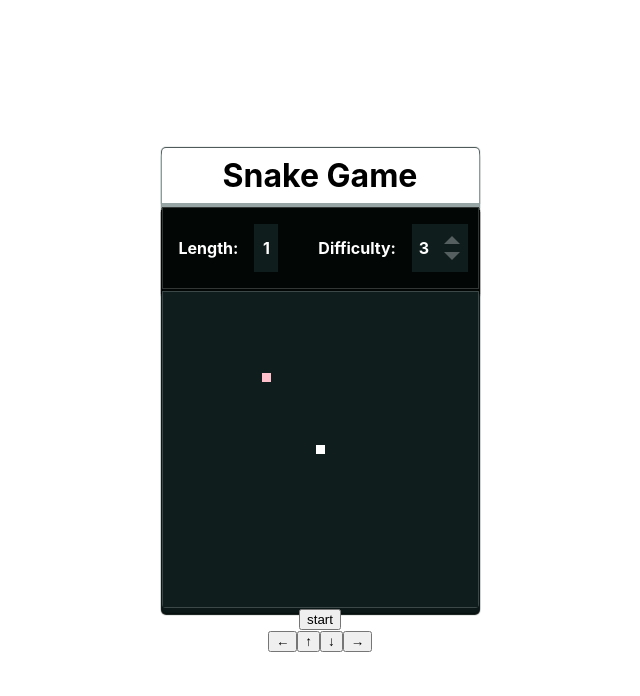
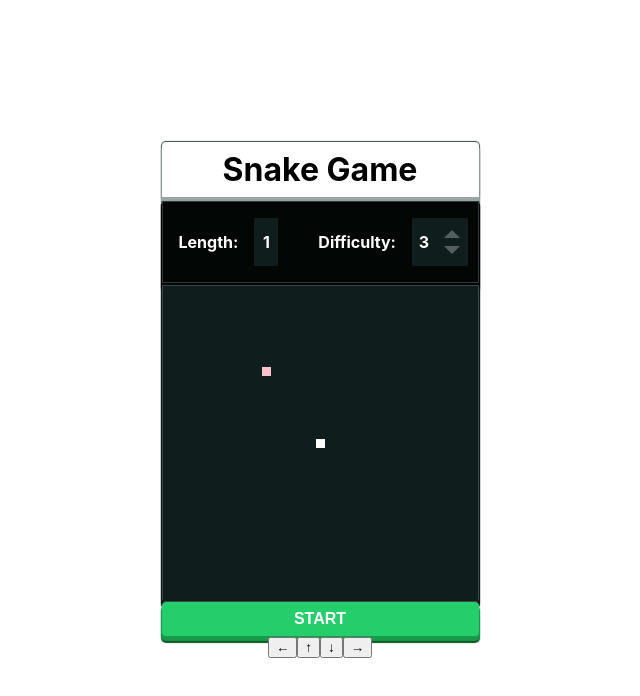
Before and after one commit to hedgehog248/hooks-snake-game, a React (Create React App) app: page / in a window 1280 px wide. Shown: the top 696 px of the page, without its empty margins (320-960 px from the left). Built offline with nearby package versions, Linux system fonts and the light colour scheme.

Commit message:
ボタンのスタイリング

```diff
--- a/src/components/Button.jsx
+++ b/src/components/Button.jsx
@@ -7,10 +7,10 @@ const Button = ({ status, onStart, onStop, onRestart }) => {
         statusによってボタンの表示を切り替える
         &&の前の条件式がtrueのときだけ後ろの処理が実行される
        */}
-      {status === 'gameover' && <button onClick={onRestart}>gameover</button>}
-      {status === 'init' && <button onClick={onStart}>start</button>}
-      {status === 'suspended' && <button onClick={onStart}>start</button>}
-      {status === 'playing' && <button onClick={onStop}>stop</button>}
+      {status === 'gameover' && <button className="btn btn-gameover" onClick={onRestart}>gameover</button>}
+      {status === 'init' && <button className="btn btn-init" onClick={onStart}>start</button>}
+      {status === 'suspended' && <button className="btn btn-suspended" onClick={onStart}>start</button>}
+      {status === 'playing' && <button className="btn btn-playing" onClick={onStop}>stop</button>}
     </div>
   );
 };
--- a/src/index.css
+++ b/src/index.css
@@ -149,3 +149,55 @@ body {
   transform: scale(.8);
   opacity: .8;
 }
+
+.btn {
+  border: 0;
+  cursor: pointer;
+  color: white;
+  border-radius: 4px;
+  width: 100%;
+  font-weight: bold;
+  padding: 8px 16px;
+  font-size: 1rem;
+  text-transform: uppercase;
+  transition: all ease .2s;
+}
+
+.btn-init,
+.btn-suspended {
+  box-shadow: 0px 4px 1px 1px #199A4B, 0px 6px 1px 1px #0B5420;
+  background: #23CE6B;
+}
+
+.btn-playing {
+  box-shadow: 0px 4px 1px 1px #D4A752, 0px 6px 1px 1px #956933;
+  background: #FFD166;
+}
+
+.btn-gameover {
+  box-shadow: 0px 4px 1px 1px #CE3959, 0px 6px 1px 1px #8B1C2C;
+  background: #EF476F;
+}
+
+.btn:focus {
+  outline: 0;
+}
+
+/* ボタンが押されたときに下がったようにみせる記述 */
+.btn:active {
+  box-shadow: 0px 0px 0px 0px;
+  transform: translateY(6px);
+}
+
+.btn-init:active,
+.btn-suspended:active {
+  background: #20BD60;
+}
+
+.btn-playing:active {
+  background: #EABC5C;
+}
+
+.btn-gameover:active {
+  background: #DE4064;
+}
```
